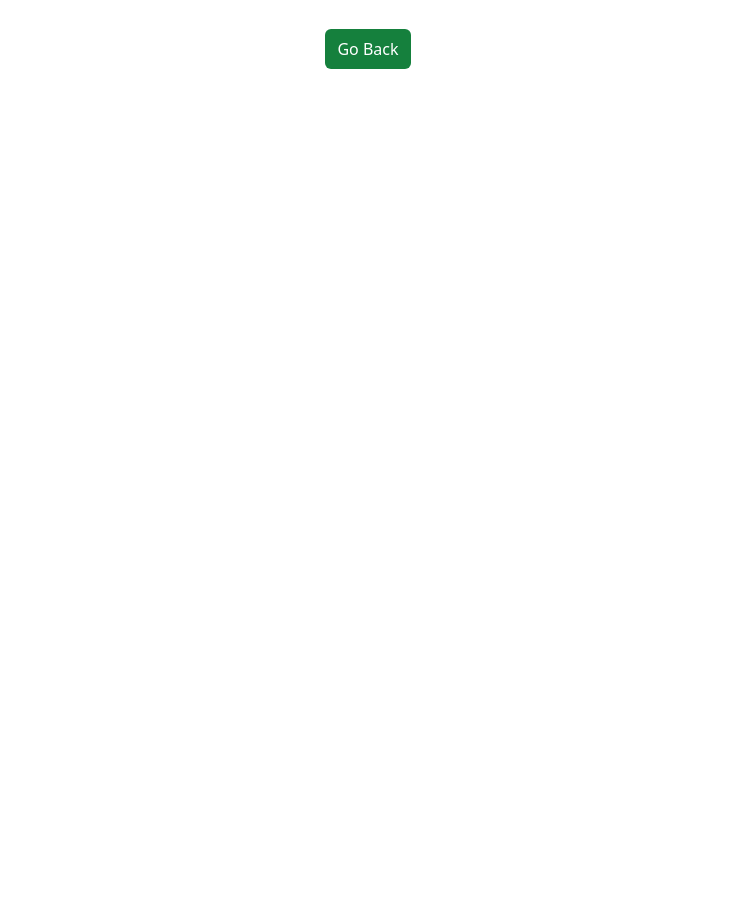
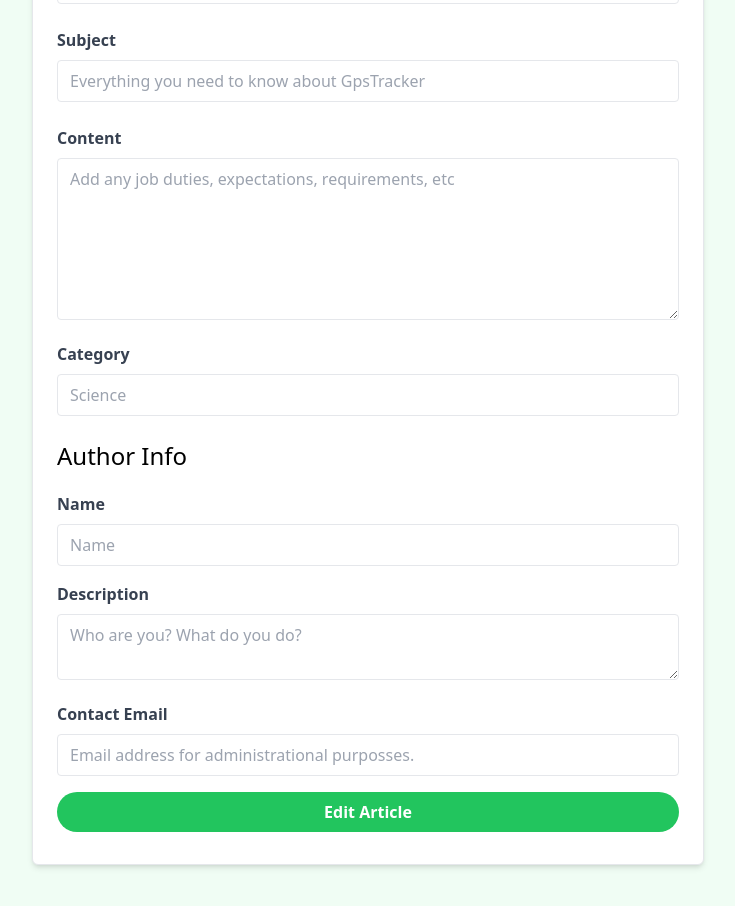
Before and after one commit to Rednaxela-Code/GpsTracking, a Vue app in the folder src/VueJsClient/: page /article/edit/1 in a window 1280 px wide. Before the commit this address had no page. Shown: the part 340-1246 px from the top of the page, without its empty margins (272-1007 px from the left). Before the commit the page ends 800 px from the top, so only its background shows below. Built offline with nearby package versions, Linux system fonts and the light colour scheme; no server answers.

Commit message:
Edit works now too.

```diff
--- a/src/VueJsClient/src/router/index.js
+++ b/src/VueJsClient/src/router/index.js
@@ -4,6 +4,7 @@ import ArticlesView from '../views/ArticlesView.vue';
 import AddArticleView from '../views/AddArticleView.vue';
 import NotFoundView from '../components/NotFoundView.vue';
 import ArticleView from '../views/ArticleView.vue';
+import EditArticleView from '../views/EditArticleView.vue';
 
 const router = createRouter({
     history: createWebHistory(import.meta.env.BASE_URL),
@@ -24,6 +25,11 @@ const router = createRouter({
             component: AddArticleView,
         },
         {
+            path: '/article/edit/:id',
+            name: 'articleEdit',
+            component: EditArticleView,
+        },
+        {
             path: '/article/:id',
             name: 'article',
             component: ArticleView,
--- /dev/null
+++ b/src/VueJsClient/src/views/EditArticleView.vue
@@ -0,0 +1,208 @@
+<script setup>
+import { reactive, onMounted } from 'vue';
+import router from '/Dev//GpsTracking/src/VueJsClient/src/router';
+import { useToast } from 'vue-toastification';
+import { useRoute, RouterLink} from 'vue-router';
+import axios from 'axios';
+
+const state = reactive({
+  Article: {},
+  isLoading: true,
+});
+
+const route = useRoute();
+const articleId = route.params.id;
+
+const form = reactive({
+  id: '',
+  name: '',
+  author: '',
+  datePublished: '',
+  subject: '',
+  content: '',
+  category: '',
+  authorDescription: '',
+  authorEmail: ''
+});
+
+const toast = useToast();
+
+const handleSubmit = async () => {
+  const newArticle = {
+    id: articleId,
+  name: form.name,
+  author: form.author,
+  // datePublished: currentDateTime,
+  subject: form.subject,
+  content: form.content,
+  category: form.category,
+  authorDescription: form.authorDescription,
+  authorEmail: form.authorEmail
+  };
+
+  try {
+    const url = `http://localhost:5219/api/Article/${articleId}`;
+    console.log(url);
+    const response = await axios.put(url, newArticle);
+    toast.success('Article Posted');
+    console.log(response.data.id);
+    router.push(`/articles/`);
+  } catch (error) {
+    console.error('Error posting article', error);
+  } finally {
+  }
+};
+
+onMounted(async () => {
+  try {
+    const url = `	http://localhost:5219/api/Article/${articleId}`;
+    console.log(url);
+    const response = await axios.get(url);
+    state.Article = response.data;
+    console.log(response.data);
+
+    form.author = state.Article.author,
+    form.authorDescription = state.Article.authorDescription,
+    form.authorEmail = state.Article.authorEmail,
+    form.category = state.Article.category,
+    form.content = state.Article.content,
+    form.name = state.Article.name,
+    form.subject = state.Article.subject
+  } catch (error) {
+    console.error('Error fetching article', error);
+  } finally {
+    state.isLoading = false;
+  }
+});
+</script>
+
+<template>
+    <section class="bg-green-50">
+      <div class="container m-auto max-w-2xl py-24">
+        <div
+          class="bg-white px-6 py-8 mb-4 shadow-md rounded-md border m-4 md:m-0"
+        >
+          <form @submit.prevent="handleSubmit">
+            <h2 class="text-3xl text-center font-semibold mb-6">Edit Article</h2>
+
+            <div class="mb-4">
+              <label class="block text-gray-700 font-bold mb-2"
+                >Article Name</label
+              >
+              <input
+                type="text"
+                id="name"
+                name="name"
+                v-model="form.name"
+                class="border rounded w-full py-2 px-3 mb-2"
+                placeholder="Everything you need to know about GpsTracker"
+                required
+              />
+            </div>
+            <div class="mb-4">
+              <label class="block text-gray-700 font-bold mb-2"
+                >Subject</label
+              >
+              <input
+                type="text"
+                id="subject"
+                name="subject"
+                v-model="form.subject"
+                class="border rounded w-full py-2 px-3 mb-2"
+                placeholder="Everything you need to know about GpsTracker"
+                required
+              />
+            </div>
+            <div class="mb-4">
+              <label
+                for="content"
+                class="block text-gray-700 font-bold mb-2"
+                >Content</label
+              >
+              <textarea
+                id="content"
+                name="content"
+                v-model="form.content"
+                class="border rounded w-full py-2 px-3"
+                rows="6"
+                placeholder="Add any job duties, expectations, requirements, etc"
+              ></textarea>
+            </div>
+
+            <div class="mb-4">
+              <label class="block text-gray-700 font-bold mb-2">
+                Category
+              </label>
+              <input
+                type="text"
+                id="category"
+                name="category"
+                v-model="form.category"
+                class="border rounded w-full py-2 px-3 mb-2"
+                placeholder="Science"
+                required
+              />
+            </div>
+
+            <h3 class="text-2xl mb-5">Author Info</h3>
+
+            <div class="mb-4">
+              <label for="author" class="block text-gray-700 font-bold mb-2"
+                >Name</label
+              >
+              <input
+                type="text"
+                id="author"
+                name="author"
+                v-model="form.author"
+                class="border rounded w-full py-2 px-3"
+                placeholder="Name"
+              />
+            </div>
+
+            <div class="mb-4">
+              <label
+                for="company_description"
+                class="block text-gray-700 font-bold mb-2"
+                >Description</label
+              >
+              <textarea
+                id="company_description"
+                name="company_description"
+                v-model="form.authorDescription"
+                class="border rounded w-full py-2 px-3"
+                rows="2"
+                placeholder="Who are you? What do you do?"
+              ></textarea>
+            </div>
+
+            <div class="mb-4">
+              <label
+                for="contact_email"
+                class="block text-gray-700 font-bold mb-2"
+                >Contact Email</label
+              >
+              <input
+                type="email"
+                id="contact_email"
+                name="contact_email"
+                v-model="form.authorEmail"
+                class="border rounded w-full py-2 px-3"
+                placeholder="Email address for administrational purposses."
+                required
+              />
+            </div>
+
+            <div>
+              <button
+                class="bg-green-500 hover:bg-green-600 text-white font-bold py-2 px-4 rounded-full w-full focus:outline-none focus:shadow-outline"
+                type="submit"
+              >
+                Edit Article
+              </button>
+            </div>
+          </form>
+        </div>
+      </div>
+    </section>
+</template>
```
